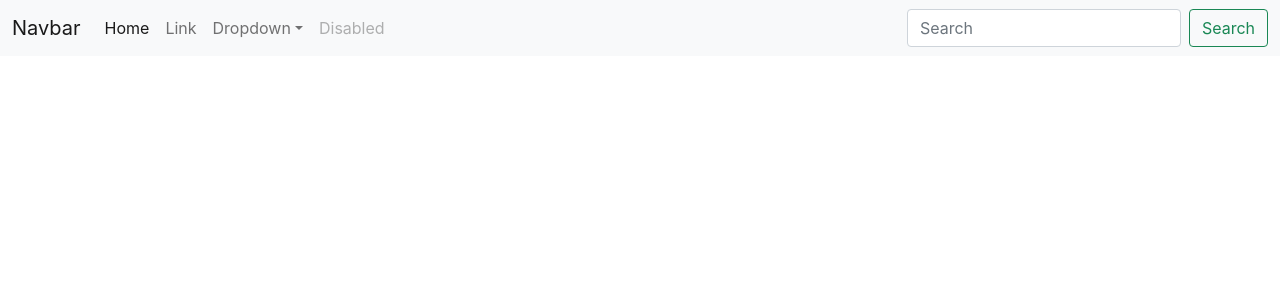
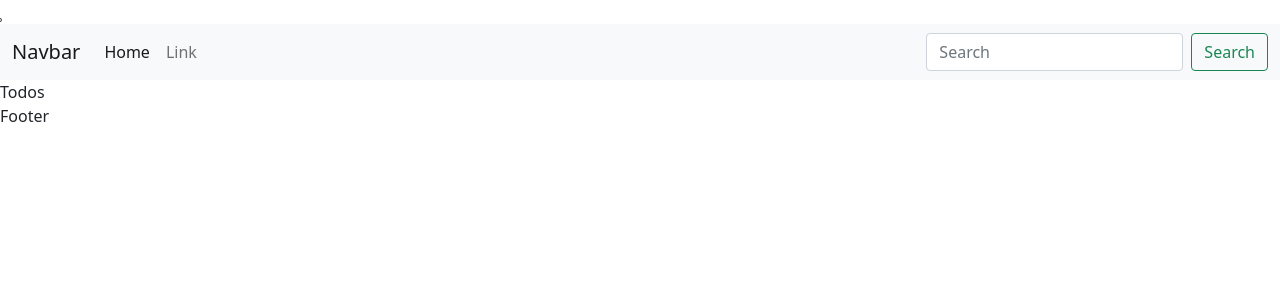
Before and after one commit to NancyBatham1/my_react_app, a React (Create React App) app: page / in a window 1280 px wide. Shown: the top 300 px of the page. Built offline with nearby package versions, Linux system fonts and the light colour scheme.

Commit message:
Creating layout of application

```diff
--- a/public/index.html
+++ b/public/index.html
@@ -10,13 +10,12 @@
       content="Web site created using create-react-app"
     />
     <link rel="apple-touch-icon" href="%PUBLIC_URL%/logo192.png" />
-
+̥
     <link rel="manifest" href="%PUBLIC_URL%/manifest.json" />
     <link href="https://cdn.jsdelivr.net/npm/bootstrap@5.0.2/dist/css/bootstrap.min.css" rel="stylesheet" integrity="sha384-EVSTQN3/azprG1Anm3QDgpJLIm9Nao0Yz1ztcQTwFspd3yD65VohhpuuCOmLASjC" crossorigin="anonymous">
     <title>React App</title>
   </head>
   <body>
-    <noscript>You need to enable JavaScript to run this app.</noscript>
     <div id="root"></div>
     <script src="https://cdn.jsdelivr.net/npm/bootstrap@5.0.2/dist/js/bootstrap.bundle.min.js" integrity="sha384-MrcW6ZMFYlzcLA8Nl+NtUVF0sA7MsXsP1UyJoMp4YLEuNSfAP+JcXn/tWtIaxVXM" crossorigin="anonymous"></script>
   </body>
--- a/src/App.js
+++ b/src/App.js
@@ -1,46 +1,16 @@
-import logo from './logo.svg';
-import './App.css';
+import Header from './components/Header';
+import Todos from './components/Todos';
+import Footer from './components/Footer';
 
 function App() {
   return (
-    <div>
-      <nav className="navbar navbar-expand-lg navbar-light bg-light">
-  <div className="container-fluid">
-    <a className="navbar-brand" href="#">Navbar</a>
-    <button className="navbar-toggler" type="button" data-bs-toggle="collapse" data-bs-target="#navbarSupportedContent" aria-controls="navbarSupportedContent" aria-expanded="false" aria-label="Toggle navigation">
-      <span className="navbar-toggler-icon"></span>
-    </button>
-    <div className="collapse navbar-collapse" id="navbarSupportedContent">
-      <ul className="navbar-nav me-auto mb-2 mb-lg-0">
-        <li className="nav-item">
-          <a className="nav-link active" aria-current="page" href="#">Home</a>
-        </li>
-        <li className="nav-item">
-          <a className="nav-link" href="#">Link</a>
-        </li>
-        <li className="nav-item dropdown">
-          <a className="nav-link dropdown-toggle" href="#" id="navbarDropdown" role="button" data-bs-toggle="dropdown" aria-expanded="false">
-            Dropdown
-          </a>
-          <ul className="dropdown-menu" aria-labelledby="navbarDropdown">
-            <li><a className="dropdown-item" href="#">Action</a></li>
-            <li><a className="dropdown-item" href="#">Another action</a></li>
-            <li><hr className="dropdown-divider"/></li>
-            <li><a className="dropdown-item" href="#">Something else here</a></li>
-          </ul>
-        </li>
-        <li className="nav-item">
-          <a className="nav-link disabled" href="#" tabindex="-1" aria-disabled="true">Disabled</a>
-        </li>
-      </ul>
-      <form className="d-flex">
-        <input className="form-control me-2" type="search" placeholder="Search" aria-label="Search"/>
-        <button className="btn btn-outline-success" type="submit">Search</button>
-      </form>
-    </div>
-  </div>
-</nav>
-    </div>
+   <>
+   <Header/>
+    <Todos/>
+    <Footer />
+    </>
+
+
   );
 }
 
--- /dev/null
+++ b/src/components/Footer.js
@@ -0,0 +1,7 @@
+import React from 'react'
+
+export default function Footer() {
+  return (
+    <div>Footer</div>
+  )
+}
--- /dev/null
+++ b/src/components/Header.js
@@ -0,0 +1,29 @@
+import React from 'react'
+
+export default function header() {
+  return (
+    <div> <nav className="navbar navbar-expand-lg navbar-light bg-light">
+    <div className="container-fluid">
+      <a className="navbar-brand" href="https://getbootstrap.com/docs/5.0/components/navbar/">Navbar</a>
+      <button className="navbar-toggler" type="button" data-bs-toggle="collapse" data-bs-target="#navbarSupportedContent" aria-controls="navbarSupportedContent" aria-expanded="false" aria-label="Toggle navigation">
+        <span className="navbar-toggler-icon"></span>
+      </button>
+      <div className="collapse navbar-collapse" id="navbarSupportedContent">
+        <ul className="navbar-nav me-auto mb-2 mb-lg-0">
+          <li className="nav-item">
+            <a className="nav-link active" aria-current="page" href="https://getbootstrap.com/docs/5.0/components/navbar/">Home</a>
+          </li>
+          <li className="nav-item">
+            <a className="nav-link" href="https://getbootstrap.com/docs/5.0/components/navbar/">Link</a>
+          </li>
+
+        </ul>
+        <form className="d-flex">
+          <input className="form-control me-2" type="search" placeholder="Search" aria-label="Search"/>
+          <button className="btn btn-outline-success" type="submit">Search</button>
+        </form>
+      </div>
+    </div>
+  </nav></div>
+  )
+}
--- /dev/null
+++ b/src/components/Todos.js
@@ -0,0 +1,7 @@
+import React from 'react'
+
+export default function Todos() {
+  return (
+    <div>Todos</div>
+  )
+}
```
Also changed, not shown: src/components/Todo.js (added, +7 -0 lines), src/index.css (line endings or trailing spaces).
